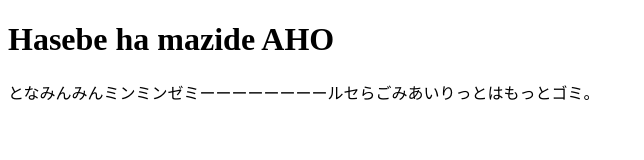
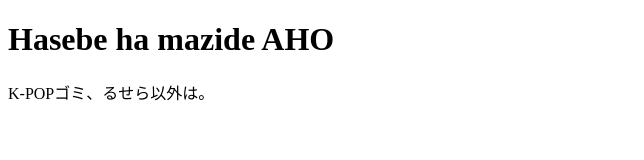
Before and after one commit to Heiya3/test1.github.io, a plain HTML site: page index.html in a window 1280 px wide. Shown: the whole page, without its empty margins (0-644 px from the left). Drawn offline with Linux system fonts and the light colour scheme.

Commit message:
Update index.html

```diff
--- a/index.html
+++ b/index.html
@@ -9,7 +9,7 @@
 <body>
 
     <h1>Hasebe ha mazide AHO</h1>
-    <p>となみんみんミンミンゼミーーーーーーーールセらごみあいりっとはもっとゴミ。</p>
+    <p>K-POPゴミ、るせら以外は。</p>
 
     </body>
 </html>
```
